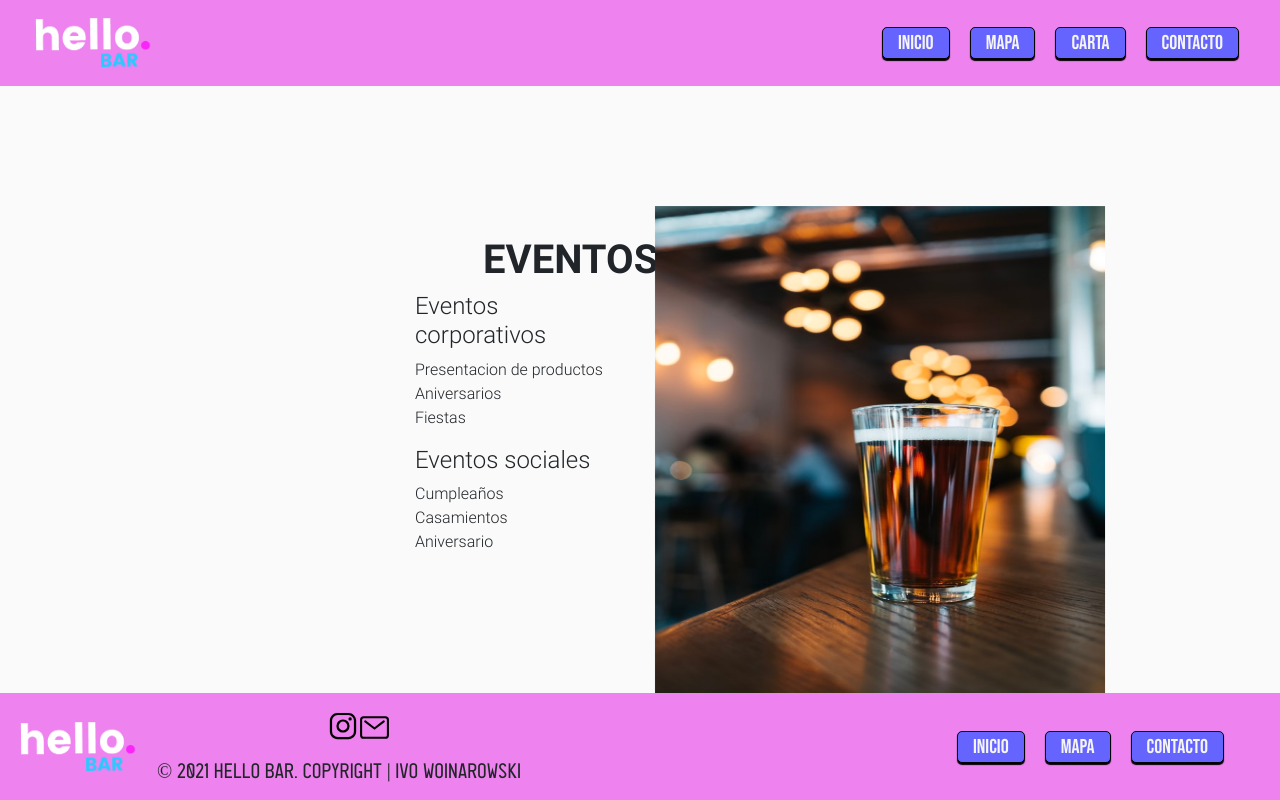
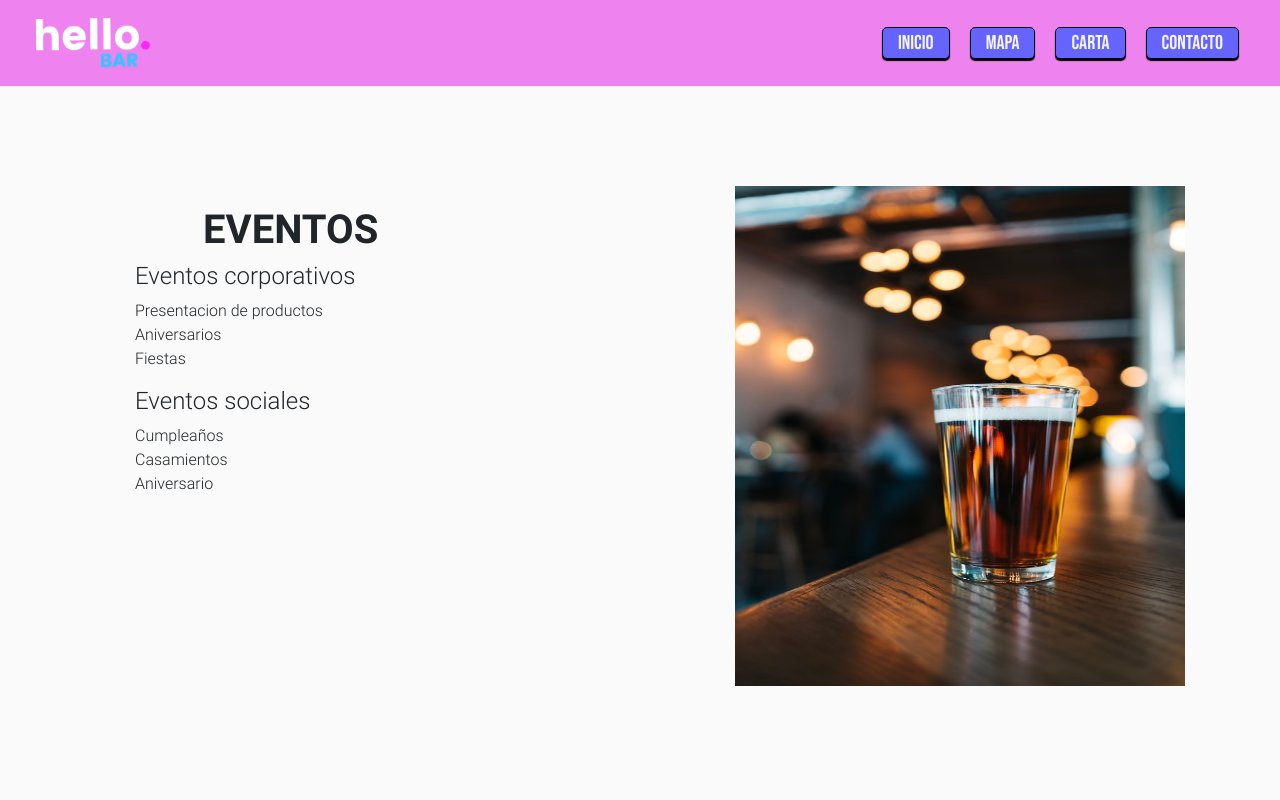
Before and after one commit to Ivo-w/hellobar, a website: page views/eventos.html in a window 1280 px wide. Shown: the top 800 px of the page. Drawn offline with nearby package versions, Linux system fonts and the light colour scheme.

Commit message:
Fixed evento

```diff
--- a/css/estilo.css
+++ b/css/estilo.css
@@ -612,14 +612,16 @@ background-color: violet;
   width: 450px;
 }
 .eventoImgFlex{
-  display: flex;
-  flex-direction: column;
-  justify-content: flex-end;
+ display: flex;
+ flex-direction: row;
+ justify-content: center;
+  padding-top: 100px;
+  padding-bottom: 200px;
+}
+
+.paddingEvento{
   padding-top: 120px;
-}
-.paddingEvento{
-  padding-top: 150px;
-  padding-left: 400px;
+  padding-left: 120px;
 }
 .titleEvento{
   font-family: Roboto;
@@ -639,7 +641,6 @@ background-color: violet;
 }
 .eventosTxt a{
   color: #9a27f7;
-
 
 }
 .eventoFlex{
@@ -669,7 +670,7 @@ background-color: violet;
   padding-bottom:165px;
 }
 .paddingF{
-  position: absolute;
+  position: ;
   bottom: 0px;
 }
 /*------------ FIN FOOTER ------------------*/
--- a/views/eventos.html
+++ b/views/eventos.html
@@ -51,7 +51,7 @@
 		<div class="container-fluid ">
 			<div class="row ">
 				<div class="col-lg-6 col-xs-12">
-					<div class="paddingEvento">
+					<div class="paddingEvento ">
 						<div data-aos="fade-right">
 							<h1 class="titleEvento">EVENTOS</h1>
 						</div>
@@ -77,14 +77,14 @@
 
 
 		<!-- FOOTER -->
-	<div class="container-fluid containerFixed paddingF">
+	<div class="container-fluid containerFixed padding">
 		<div class="row rowwidth">
 			<div class="col-lg-12 col-xs-12">
 				<footer class="navbar navbar-expand-lg navbar-light containerBack">
 				    	<div class="ContainerLogo">
 						  	<a class="navbar-brand" href="../index.html"><img class="logoTamanio" src="../assets/img/hello_logo.png" alt="logo After Bar"></a>
 							</div>
-							<div class="redes">
+							<div class="redes redesFooter">
 									<div class="redesFlex ">
 										  <a target="_blank" href="https://www.instagram.com/404beer/?hl=es"><ion-icon class="ig" name="logo-instagram"></ion-icon></a>
 											<a  href="views/contacto.html"><ion-icon class="mail"  name="mail-outline"></ion-icon></a>
```
